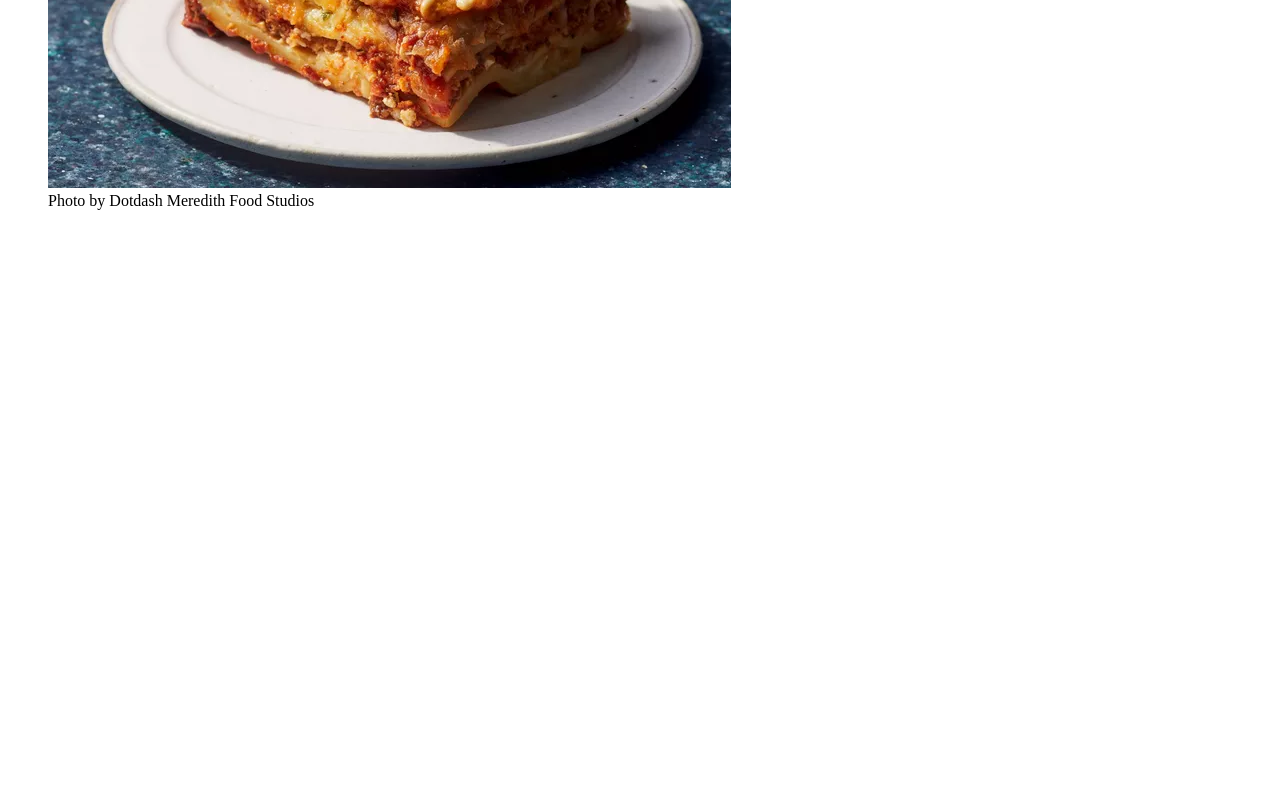
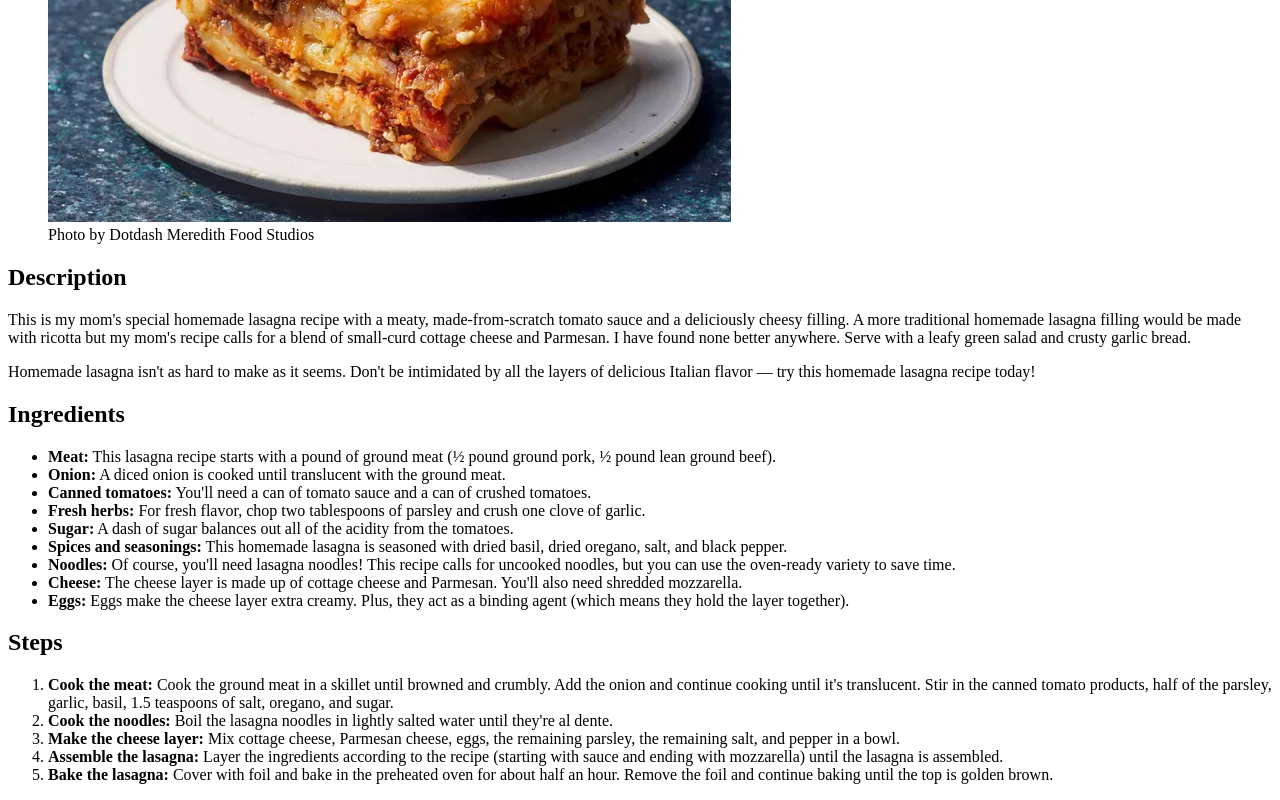
Before and after one commit to averythedetective/odin-recipes, a plain HTML site: page recipes/lasagna.html in a window 1280 px wide. Shown: the part 430-1230 px from the top of the page. Before the commit the page ends 800 px from the top, so only its background shows below. Drawn offline with Linux system fonts and the light colour scheme.

Commit message:
Add content to lasagna.html
Add required content about the recipe so that
the users can make use of this page.

```diff
--- a/recipes/lasagna.html
+++ b/recipes/lasagna.html
@@ -11,11 +11,49 @@
     <a href="../index.html">Home</a>
 
     <h1>Lasagna Recipe</h1>
+    <p>Submitted by Craig</p>
 
     <figure>
       <img src="../images/lasagna.webp" alt="A beautiful picture of homemade lasagna">
       <figcaption>Photo by Dotdash Meredith Food Studios</figcaption>
     </figure>
+
+    <h2>Description</h2>
+    <p>
+      This is my mom's special homemade lasagna recipe with a meaty,
+      made-from-scratch tomato sauce and a deliciously cheesy filling.
+      A more traditional homemade lasagna filling would be made with
+      ricotta but my mom's recipe calls for a blend of small-curd cottage
+      cheese and Parmesan. I have found none better anywhere.
+      Serve with a leafy green salad and crusty garlic bread.
+    </p>
+    <p>
+      Homemade lasagna isn't as hard to make as it seems.
+      Don't be intimidated by all the layers of delicious
+      Italian flavor — try this homemade lasagna recipe today!
+    </p>
+
+    <h2>Ingredients</h2>
+    <ul>
+      <li><strong>Meat:</strong> This lasagna recipe starts with a pound of ground meat (½ pound ground pork, ½ pound lean ground beef).</li>
+      <li><strong>Onion:</strong> A diced onion is cooked until translucent with the ground meat.</li>
+      <li><strong>Canned tomatoes:</strong> You'll need a can of tomato sauce and a can of crushed tomatoes.</li>
+      <li><strong>Fresh herbs:</strong> For fresh flavor, chop two tablespoons of parsley and crush one clove of garlic.</li>
+      <li><strong>Sugar:</strong> A dash of sugar balances out all of the acidity from the tomatoes.</li>
+      <li><strong>Spices and seasonings:</strong> This homemade lasagna is seasoned with dried basil, dried oregano, salt, and black pepper.</li>
+      <li><strong>Noodles:</strong> Of course, you'll need lasagna noodles! This recipe calls for uncooked noodles, but you can use the oven-ready variety to save time.</li>
+      <li><strong>Cheese:</strong> The cheese layer is made up of cottage cheese and Parmesan. You'll also need shredded mozzarella.</li>
+      <li><strong>Eggs:</strong> Eggs make the cheese layer extra creamy. Plus, they act as a binding agent (which means they hold the layer together).</li>
+    </ul>
+
+    <h2>Steps</h2>
+    <ol>
+      <li><strong>Cook the meat:</strong> Cook the ground meat in a skillet until browned and crumbly. Add the onion and continue cooking until it's translucent. Stir in the canned tomato products, half of the parsley, garlic, basil, 1.5 teaspoons of salt, oregano, and sugar.</li>
+      <li><strong>Cook the noodles:</strong> Boil the lasagna noodles in lightly salted water until they're al dente.</li>
+      <li><strong>Make the cheese layer:</strong> Mix cottage cheese, Parmesan cheese, eggs, the remaining parsley, the remaining salt, and pepper in a bowl.</li>
+      <li><strong>Assemble the lasagna:</strong> Layer the ingredients according to the recipe (starting with sauce and ending with mozzarella) until the lasagna is assembled.</li>
+      <li><strong>Bake the lasagna:</strong> Cover with foil and bake in the preheated oven for about half an hour. Remove the foil and continue baking until the top is golden brown.</li>
+    </ol>
   </body>
 
 </html>
```
